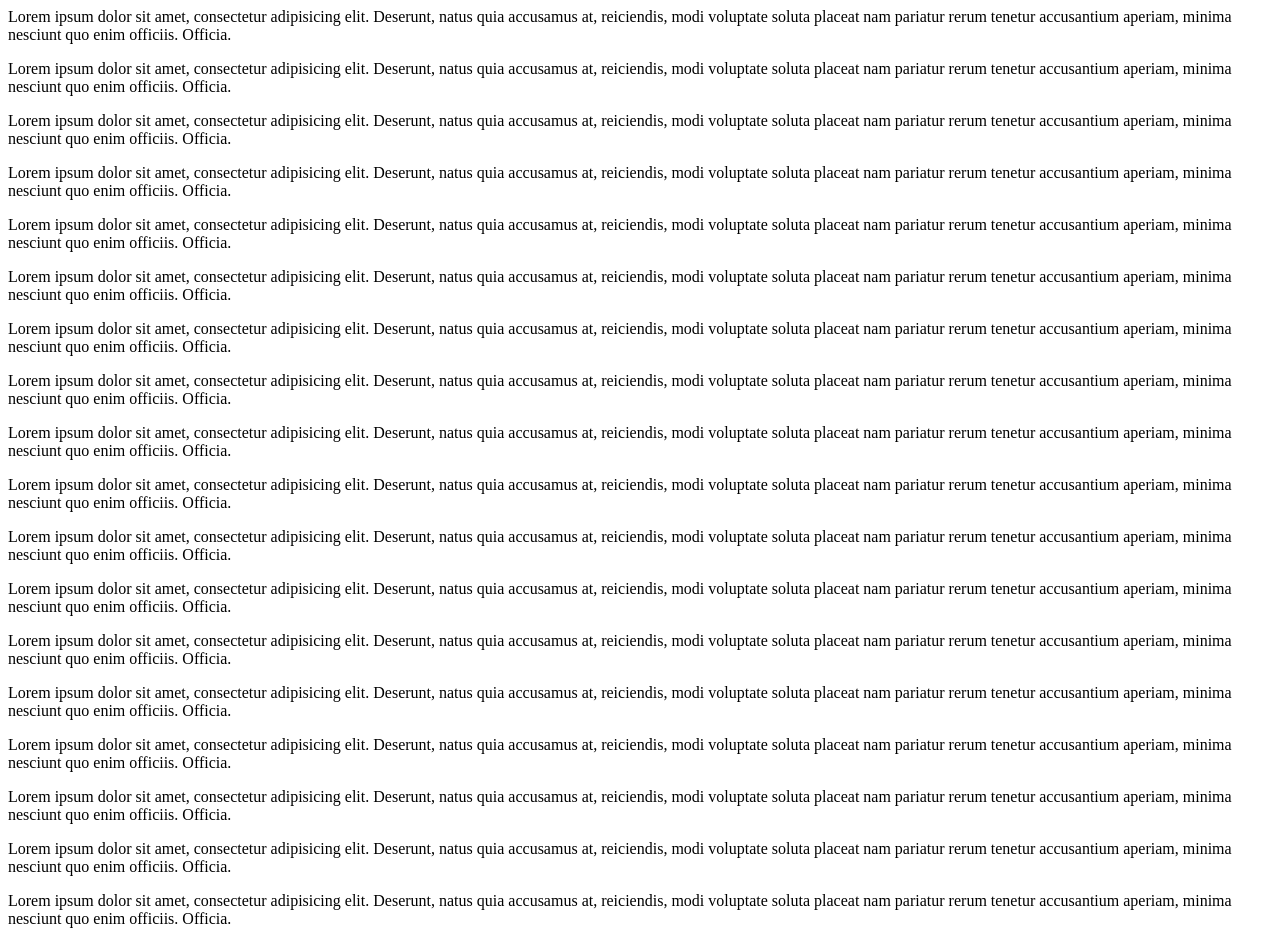
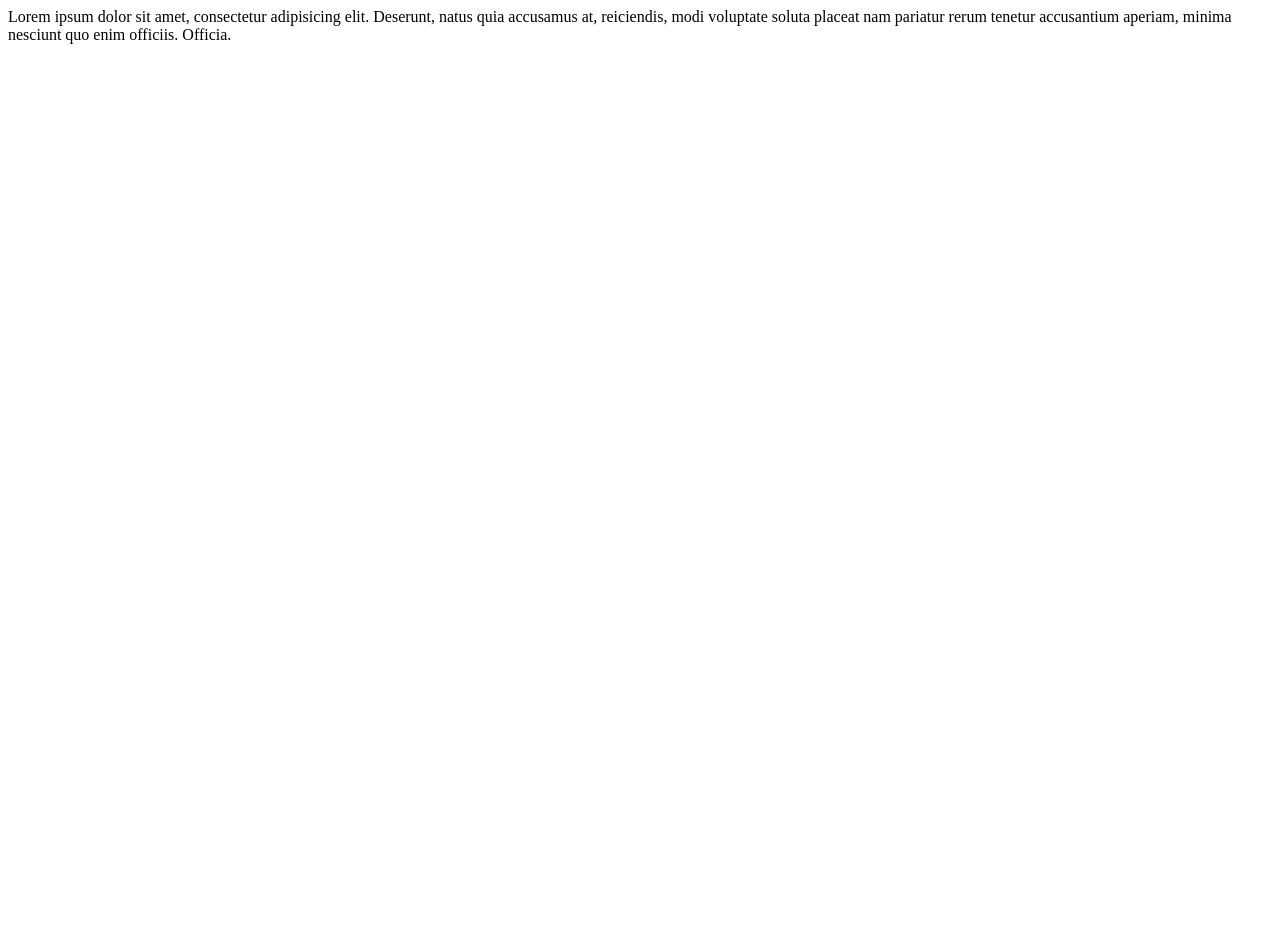
Before and after one commit to chirageverymedia/dummy, a plain HTML site: page index.html in a window 1280 px wide. After the commit the page ends 800 px from the top, so only its background shows below. Drawn offline with Linux system fonts and the light colour scheme.

Commit message:
remove paraghap

```diff
--- a/index.html
+++ b/index.html
@@ -5,36 +5,5 @@
 	</head>
 	<body>
 		<p>Lorem ipsum dolor sit amet, consectetur adipisicing elit. Deserunt, natus quia accusamus at, reiciendis, modi voluptate soluta placeat nam pariatur rerum tenetur accusantium aperiam, minima nesciunt quo enim officiis. Officia.</p>
-		<p>Lorem ipsum dolor sit amet, consectetur adipisicing elit. Deserunt, natus quia accusamus at, reiciendis, modi voluptate soluta placeat nam pariatur rerum tenetur accusantium aperiam, minima nesciunt quo enim officiis. Officia.</p>
-		<p>Lorem ipsum dolor sit amet, consectetur adipisicing elit. Deserunt, natus quia accusamus at, reiciendis, modi voluptate soluta placeat nam pariatur rerum tenetur accusantium aperiam, minima nesciunt quo enim officiis. Officia.</p>
-		<p>Lorem ipsum dolor sit amet, consectetur adipisicing elit. Deserunt, natus quia accusamus at, reiciendis, modi voluptate soluta placeat nam pariatur rerum tenetur accusantium aperiam, minima nesciunt quo enim officiis. Officia.</p>
-		<p>Lorem ipsum dolor sit amet, consectetur adipisicing elit. Deserunt, natus quia accusamus at, reiciendis, modi voluptate soluta placeat nam pariatur rerum tenetur accusantium aperiam, minima nesciunt quo enim officiis. Officia.</p>
-
-		<p>Lorem ipsum dolor sit amet, consectetur adipisicing elit. Deserunt, natus quia accusamus at, reiciendis, modi voluptate soluta placeat nam pariatur rerum tenetur accusantium aperiam, minima nesciunt quo enim officiis. Officia.</p>
-
-		<p>Lorem ipsum dolor sit amet, consectetur adipisicing elit. Deserunt, natus quia accusamus at, reiciendis, modi voluptate soluta placeat nam pariatur rerum tenetur accusantium aperiam, minima nesciunt quo enim officiis. Officia.</p>
-
-		<p>Lorem ipsum dolor sit amet, consectetur adipisicing elit. Deserunt, natus quia accusamus at, reiciendis, modi voluptate soluta placeat nam pariatur rerum tenetur accusantium aperiam, minima nesciunt quo enim officiis. Officia.</p>
-
-		<p>Lorem ipsum dolor sit amet, consectetur adipisicing elit. Deserunt, natus quia accusamus at, reiciendis, modi voluptate soluta placeat nam pariatur rerum tenetur accusantium aperiam, minima nesciunt quo enim officiis. Officia.</p>
-
-		<p>Lorem ipsum dolor sit amet, consectetur adipisicing elit. Deserunt, natus quia accusamus at, reiciendis, modi voluptate soluta placeat nam pariatur rerum tenetur accusantium aperiam, minima nesciunt quo enim officiis. Officia.</p>
-
-		<p>Lorem ipsum dolor sit amet, consectetur adipisicing elit. Deserunt, natus quia accusamus at, reiciendis, modi voluptate soluta placeat nam pariatur rerum tenetur accusantium aperiam, minima nesciunt quo enim officiis. Officia.</p>
-
-		<p>Lorem ipsum dolor sit amet, consectetur adipisicing elit. Deserunt, natus quia accusamus at, reiciendis, modi voluptate soluta placeat nam pariatur rerum tenetur accusantium aperiam, minima nesciunt quo enim officiis. Officia.</p>
-
-		<p>Lorem ipsum dolor sit amet, consectetur adipisicing elit. Deserunt, natus quia accusamus at, reiciendis, modi voluptate soluta placeat nam pariatur rerum tenetur accusantium aperiam, minima nesciunt quo enim officiis. Officia.</p>
-
-		<p>Lorem ipsum dolor sit amet, consectetur adipisicing elit. Deserunt, natus quia accusamus at, reiciendis, modi voluptate soluta placeat nam pariatur rerum tenetur accusantium aperiam, minima nesciunt quo enim officiis. Officia.</p>
-
-		<p>Lorem ipsum dolor sit amet, consectetur adipisicing elit. Deserunt, natus quia accusamus at, reiciendis, modi voluptate soluta placeat nam pariatur rerum tenetur accusantium aperiam, minima nesciunt quo enim officiis. Officia.</p>
-
-		<p>Lorem ipsum dolor sit amet, consectetur adipisicing elit. Deserunt, natus quia accusamus at, reiciendis, modi voluptate soluta placeat nam pariatur rerum tenetur accusantium aperiam, minima nesciunt quo enim officiis. Officia.</p>
-
-		<p>Lorem ipsum dolor sit amet, consectetur adipisicing elit. Deserunt, natus quia accusamus at, reiciendis, modi voluptate soluta placeat nam pariatur rerum tenetur accusantium aperiam, minima nesciunt quo enim officiis. Officia.</p>
-		<p>Lorem ipsum dolor sit amet, consectetur adipisicing elit. Deserunt, natus quia accusamus at, reiciendis, modi voluptate soluta placeat nam pariatur rerum tenetur accusantium aperiam, minima nesciunt quo enim officiis. Officia.</p>
-
-
 	</body>
 </html>
```
